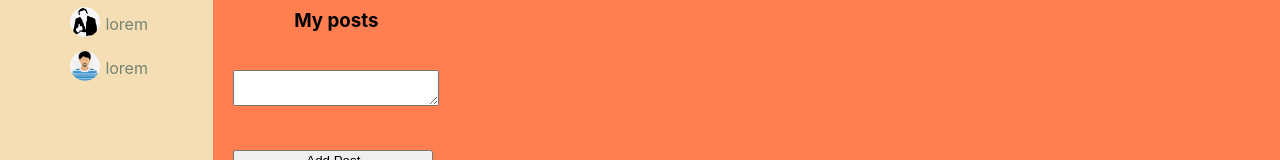
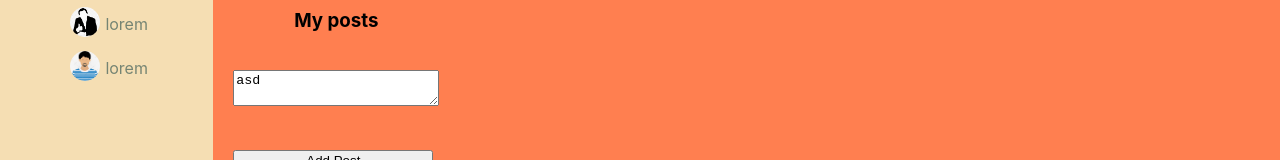
Before and after one commit to VladSmaug/Learn-project, a React (Create React App) app: page /profile in a window 1280 px wide. Shown: the part 274-434 px from the top of the page. Built offline with nearby package versions, Linux system fonts and the light colour scheme.

Commit message:
with newPost from state and onChange event

```diff
--- a/src/App.js
+++ b/src/App.js
@@ -19,6 +19,7 @@ const App = (props) => {
             element={
               <Profile
                 messageList={props.state.MESSAGES.POST_DATA}
+                newPost={props.state.MESSAGES.NEW_POST}
                 addPost={props.addPost}
               />
             }
--- a/src/components/Profile/MyPost/index.jsx
+++ b/src/components/Profile/MyPost/index.jsx
@@ -18,11 +18,13 @@ const addPostHandler = () => {
   addPost(text);
 };
 
-const MyPost = ({ messageList }) => (
+const onPostChange = () => {};
+
+const MyPost = ({ messageList, newPost }) => (
   <div className={styles.my_post_wrapper}>
     <h3>My posts</h3>
     <div>
-      <textarea ref={areaRef}></textarea>
+      <textarea onChange={onPostChange} value={newPost} ref={areaRef} />
     </div>
     <button onClick={addPostHandler}>Add Post</button>
     <PostElements messageList={messageList} />
--- a/src/components/Profile/index.jsx
+++ b/src/components/Profile/index.jsx
@@ -6,12 +6,12 @@ import MyPost from "./MyPost";
 import styles from "./Profile.module.css";
 
 const Profile = (props) => {
-  const { messageList, addPost } = props;
+  const { messageList, addPost, newPost } = props;
   return (
     <div>
       <div className={styles.content}>
         <MyInfo />
-        <MyPost addPost={addPost} messageList={messageList} />
+        <MyPost addPost={addPost} newPost={newPost} messageList={messageList} />
       </div>
     </div>
   );
--- a/src/redux/state.js
+++ b/src/redux/state.js
@@ -30,6 +30,7 @@ export const state = {
       { message: "Hi how are you", likes: 10, id: 1 },
       { message: "Hello how are you?", likes: 20, id: 2 },
     ],
+    NEW_POST: "asd",
   },
   NAV_FRIENDS: {
     USERS_DATA: [
```
